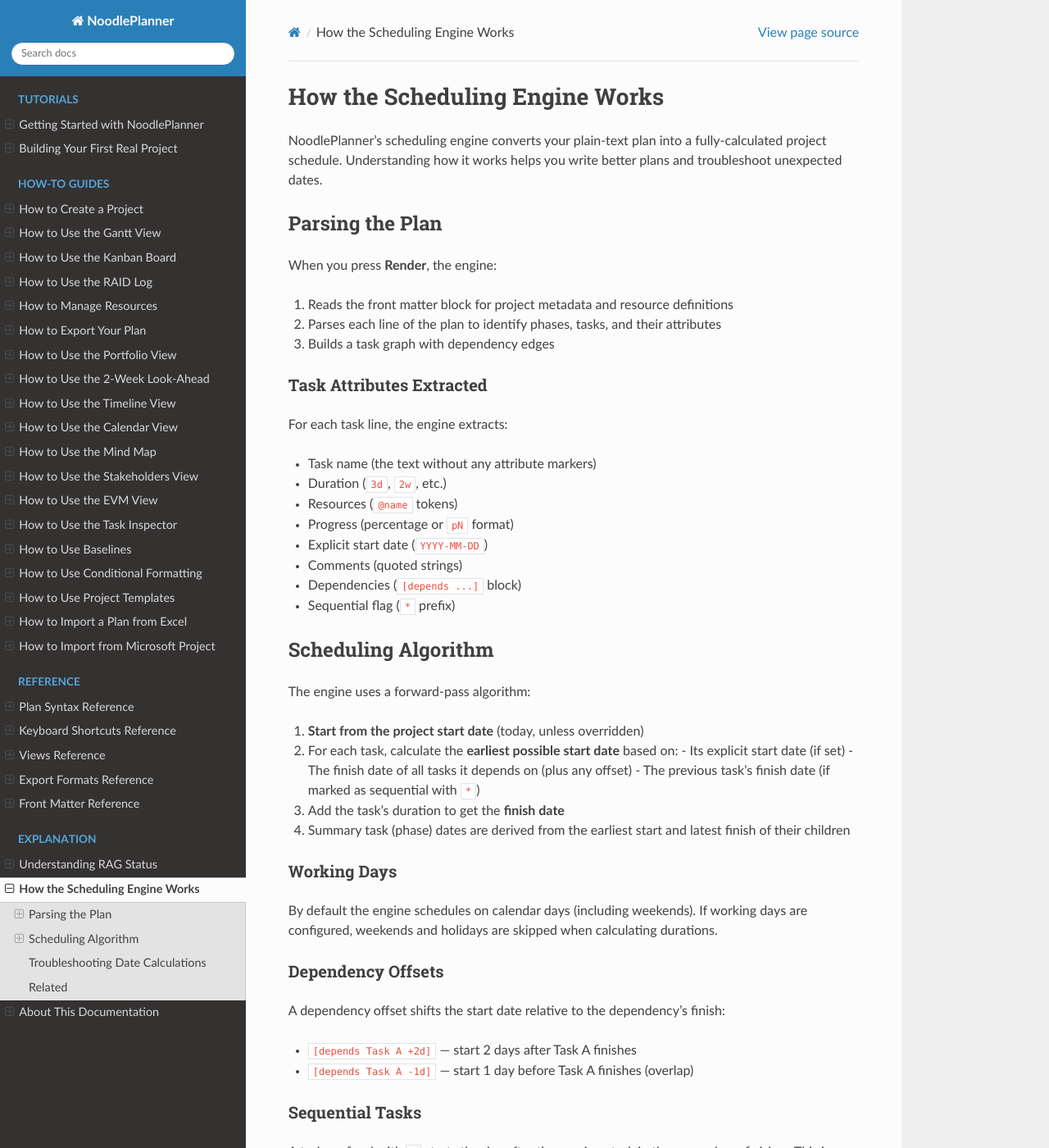
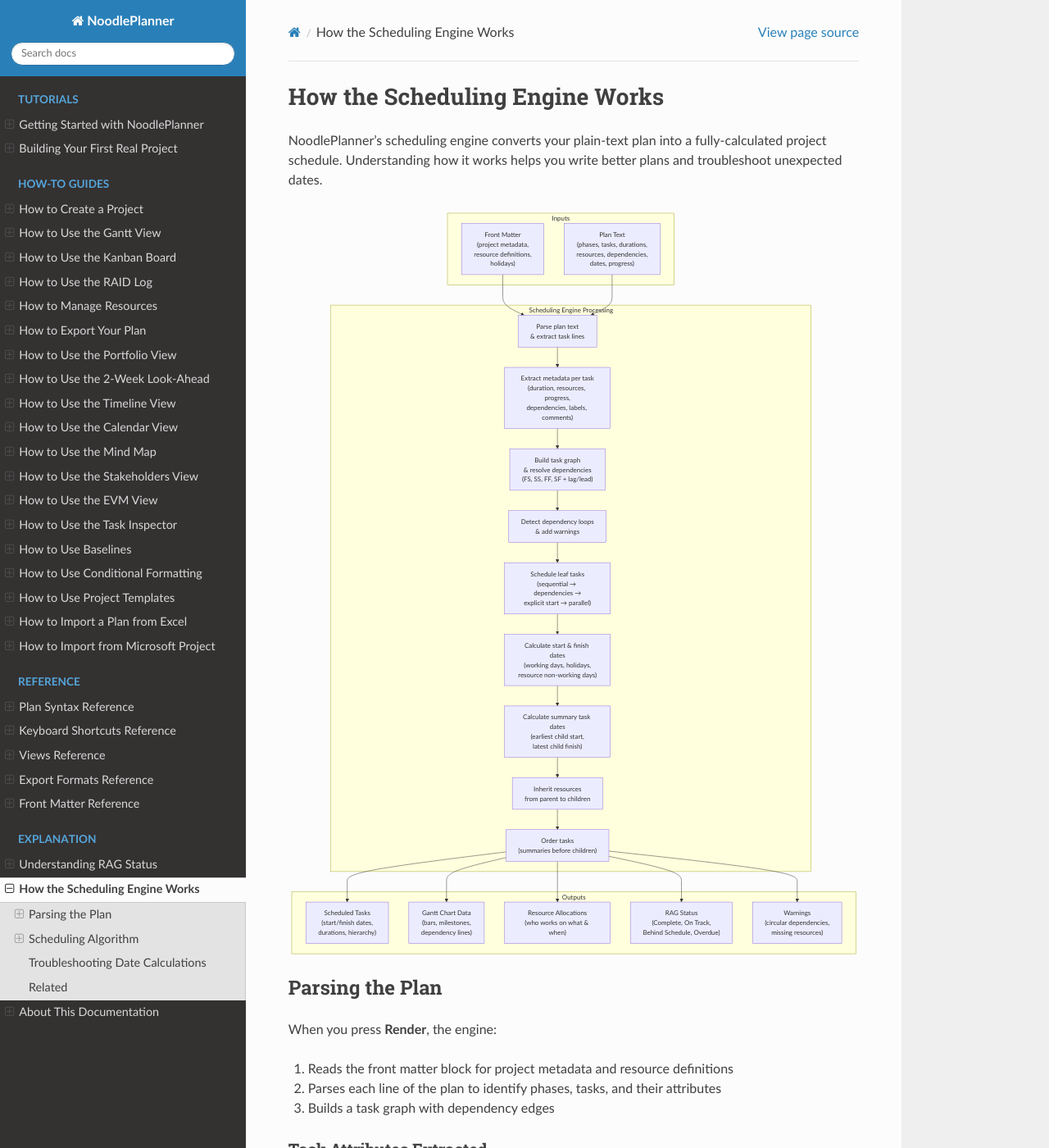
Before and after one commit to kevinmcaleer/noodleplanner, a Sphinx documentation site: the page built from docs/explanation/scheduling-engine.rst, in a window 1280 px wide and 1400 px high. Shown: the whole window at 82% size. Built offline with Sphinx 7.4.7 and the Read the Docs theme 3.1.0, drawn with Linux system fonts in a browser that asks for light colours.

Commit message:
docs: add Mermaid diagram visualizing the scheduling engine (#652)
Add a flowchart to the "How the Scheduling Engine Works" page showing
inputs (front matter, plan text), the nine processing steps, and the
five output categories. Enable sphinxcontrib-mermaid in the Sphinx build.

Co-Authored-By: Claude Opus 4.6 (1M context) <noreply@anthropic.com>

```diff
--- a/docs/conf.py
+++ b/docs/conf.py
@@ -16,6 +16,7 @@ extensions = [
     "sphinx.ext.viewcode",
     "sphinx.ext.napoleon",
     "sphinx.ext.intersphinx",
+    "sphinxcontrib.mermaid",
 ]
 
 templates_path = ["_templates"]
--- a/docs/explanation/scheduling-engine.rst
+++ b/docs/explanation/scheduling-engine.rst
@@ -2,6 +2,47 @@ How the Scheduling Engine Works
 ================================
 
 NoodlePlanner's scheduling engine converts your plain-text plan into a fully-calculated project schedule. Understanding how it works helps you write better plans and troubleshoot unexpected dates.
+
+.. mermaid::
+
+   flowchart TB
+       subgraph Inputs["Inputs"]
+           direction TB
+           FM["Front Matter\n(project metadata,\nresource definitions,\nholidays)"]
+           PT["Plan Text\n(phases, tasks, durations,\nresources, dependencies,\ndates, progress)"]
+       end
+
+       subgraph Processing["Scheduling Engine Processing"]
+           direction TB
+           P1["Parse plan text\n& extract task lines"]
+           P2["Extract metadata per task\n(duration, resources, progress,\ndependencies, labels, comments)"]
+           P3["Build task graph\n& resolve dependencies\n(FS, SS, FF, SF + lag/lead)"]
+           P4["Detect dependency loops\n& add warnings"]
+           P5["Schedule leaf tasks\n(sequential → dependencies →\nexplicit start → parallel)"]
+           P6["Calculate start & finish dates\n(working days, holidays,\nresource non-working days)"]
+           P7["Calculate summary task dates\n(earliest child start,\nlatest child finish)"]
+           P8["Inherit resources\nfrom parent to children"]
+           P9["Order tasks\n(summaries before children)"]
+
+           P1 --> P2 --> P3 --> P4 --> P5 --> P6 --> P7 --> P8 --> P9
+       end
+
+       subgraph Outputs["Outputs"]
+           direction TB
+           O1["Scheduled Tasks\n(start/finish dates,\ndurations, hierarchy)"]
+           O2["Gantt Chart Data\n(bars, milestones,\ndependency lines)"]
+           O3["Resource Allocations\n(who works on what & when)"]
+           O4["RAG Status\n(Complete, On Track,\nBehind Schedule, Overdue)"]
+           O5["Warnings\n(circular dependencies,\nmissing resources)"]
+       end
+
+       FM --> P1
+       PT --> P1
+       P9 --> O1
+       P9 --> O2
+       P9 --> O3
+       P9 --> O4
+       P9 --> O5
 
 Parsing the Plan
 -----------------
--- a/docs/requirements.txt
+++ b/docs/requirements.txt
@@ -1,2 +1,3 @@
 sphinx>=7.0.0
 sphinx-rtd-theme>=2.0.0
+sphinxcontrib-mermaid>=1.0.0
```
